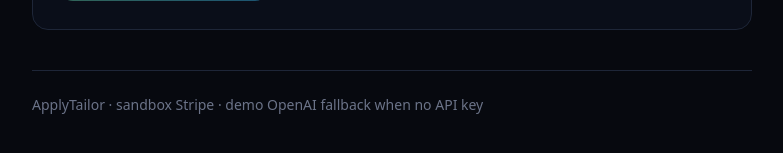
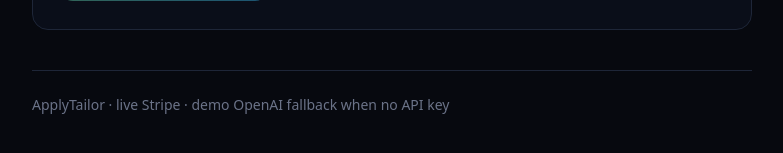
Before and after one commit to onionminionops-beep/applytailor, a Next.js app: page / in a window 1280 px wide. Shown: the part 1062-1215 px from the top of the page, without its empty margins (248-1031 px from the left). Built offline with nearby package versions, Linux system fonts and the light colour scheme.

Commit message:
fix: footer copy says live Stripe not sandbox

```diff
--- a/app/page.tsx
+++ b/app/page.tsx
@@ -64,7 +64,7 @@ export default function HomePage() {
       </section>
 
       <footer className="border-t border-[#1e2638] pt-6 text-sm text-[#6b7388]">
-        ApplyTailor · sandbox Stripe · demo OpenAI fallback when no API key
+        ApplyTailor · live Stripe · demo OpenAI fallback when no API key
       </footer>
     </main>
   );
```
